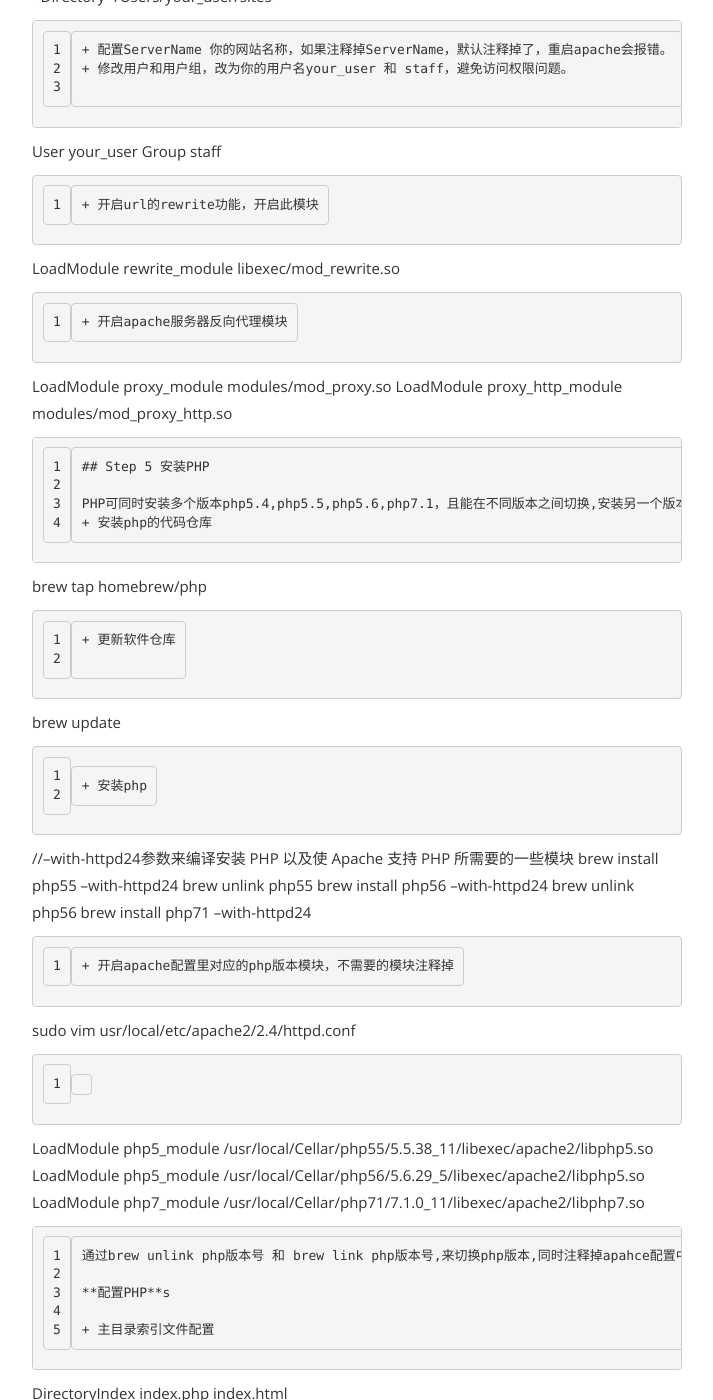
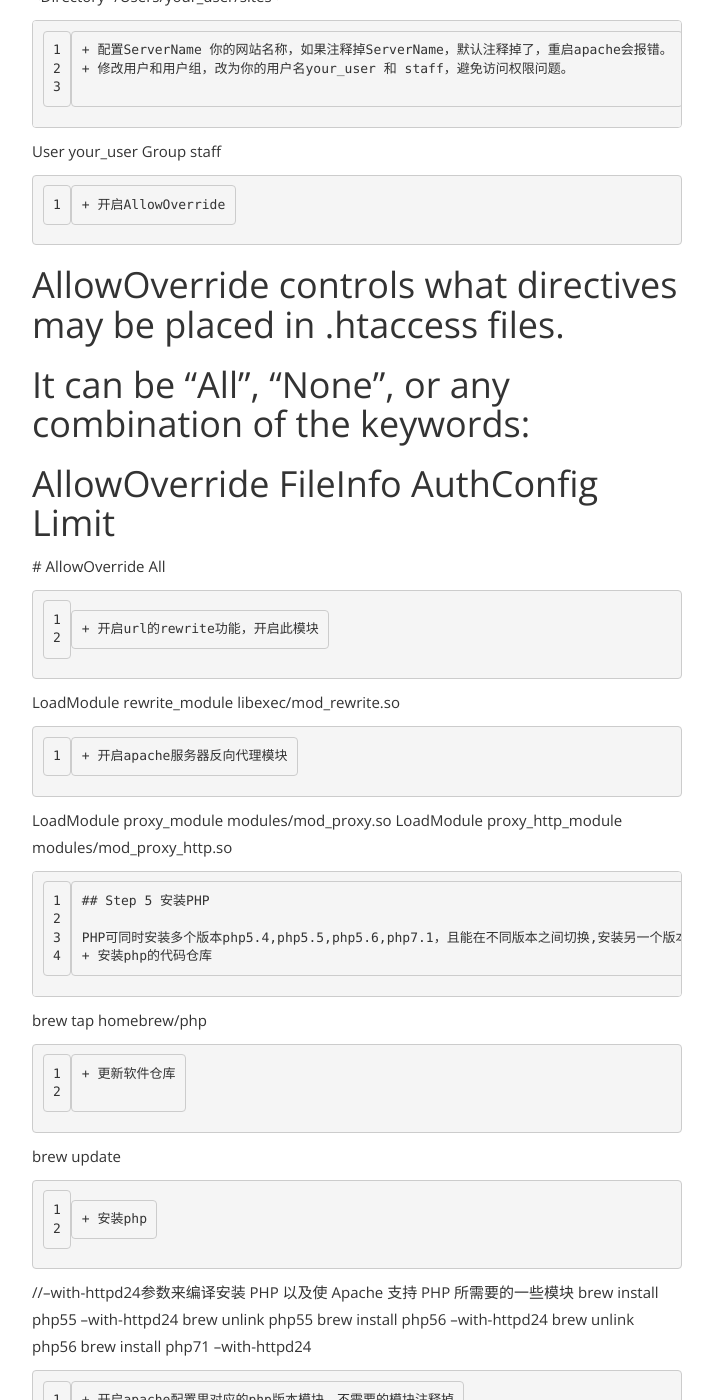
Before and after one commit to GOURRYLIN/GOURRYLIN.github.io, a Jekyll site: the page built from _posts/2017-08-22-MacOs配置apache和php.md, in a window 1280 px wide and 1400 px high, scrolled down 2330 px. Shown: the whole window, without its empty margins (283-996 px from the left). Built offline with Jekyll 4.4.1, drawn with Linux system fonts in a browser that asks for light colours; some of the changed text lies outside the part shown.

Commit message:
revise _posts

````diff
--- a/_posts/2017-08-22-MacOs配置apache和php.md
+++ b/_posts/2017-08-22-MacOs配置apache和php.md
@@ -95,6 +95,15 @@ DocumentRoot "/usr/local/var/www/htdocs"
 User your_user
 Group staff
 ```
++ 开启AllowOverride
+```
+# AllowOverride controls what directives may be placed in .htaccess files.
+# It can be "All", "None", or any combination of the keywords:
+#   AllowOverride FileInfo AuthConfig Limit
+#
+AllowOverride All
+```
+
 + 开启url的rewrite功能，开启此模块
 ```
 LoadModule rewrite_module libexec/mod_rewrite.so
@@ -137,7 +146,7 @@ LoadModule php7_module        /usr/local/Cellar/php71/7.1.0_11/libexec/apache2/l
 ```
 通过brew unlink php版本号 和 brew link php版本号,来切换php版本,同时注释掉apahce配置中unlink的php模块和开启link对应的php模块。
 
-**配置PHP**s
+**配置PHP**
 
 + 主目录索引文件配置
 ```
````
